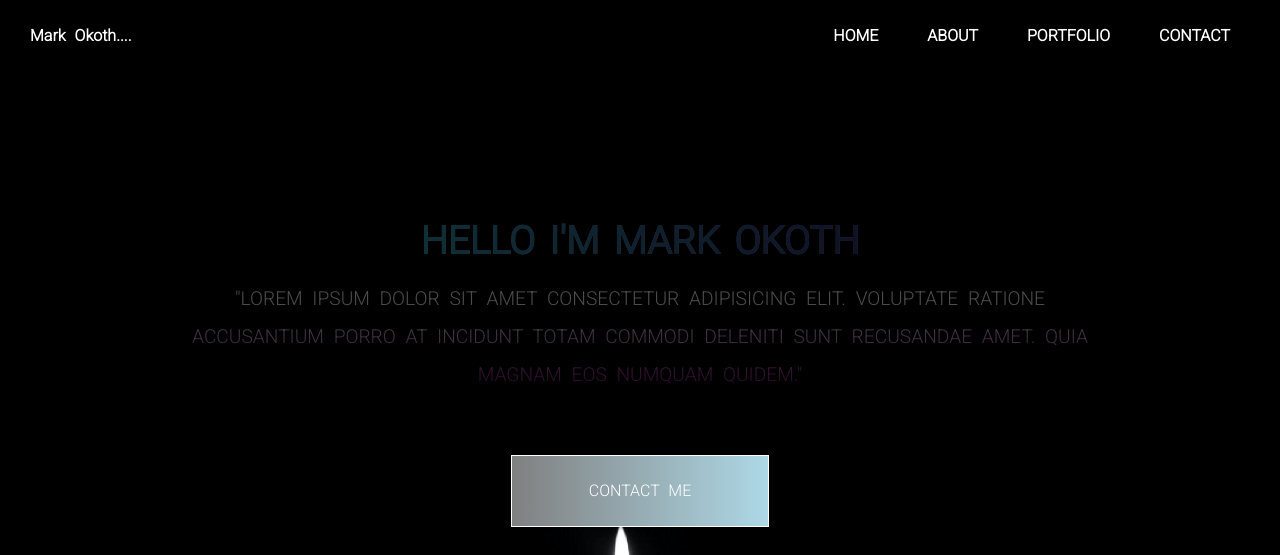
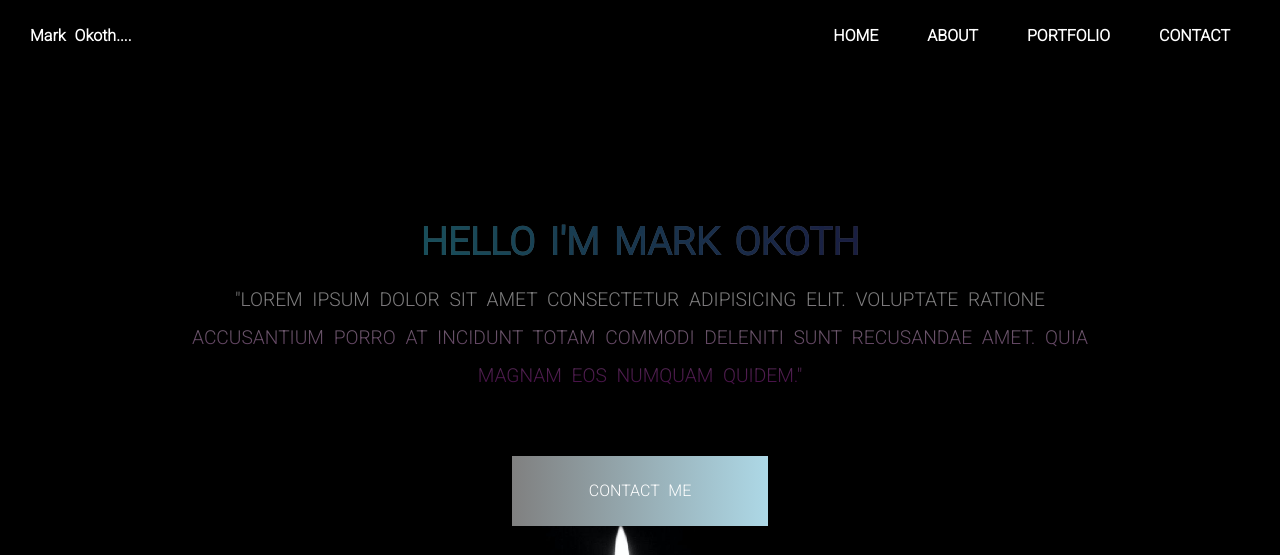
Before and after one commit to mark-okoth/mark-okoth-portfolio, a plain HTML site: page index.html in a window 1280 px wide. Shown: the top 555 px of the page. Drawn offline with Linux system fonts and the light colour scheme.

```diff
--- a/css/style.css
+++ b/css/style.css
@@ -62,15 +62,15 @@
 .about{
     width:900px;
     font-size: 1.2rem;
-    transition: all 3s ease;
-    opacity: 0.3;
+    transition: all 1s ease;
+    opacity: 0.5;
 }
 .about h1{
     font-weight: bold;
     text-transform: uppercase;
 }
 .contact{
-    border: 1px solid #fff;
+    border: 1px lightblue;
     color: #fff;
     width: 20%;
     margin: 3.75em auto 0 auto;
```
